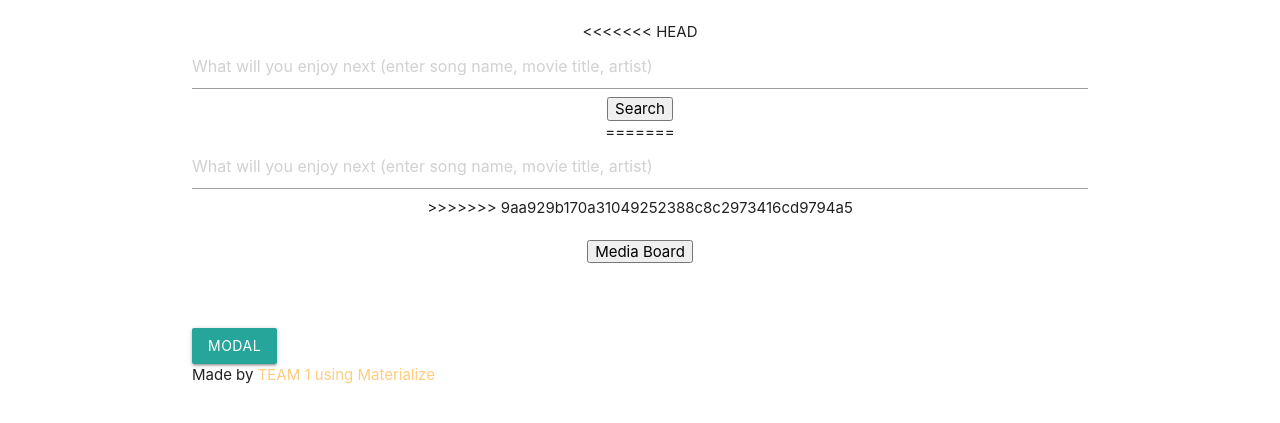
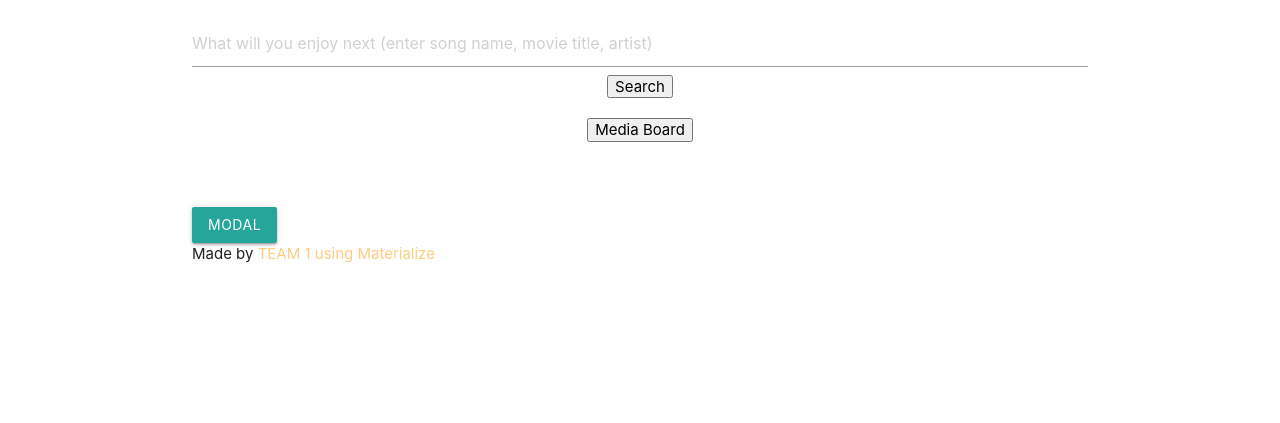
Before and after one commit to MaixusBetter/Entertainment-Explorer-Group-Project-1-1, a plain HTML site: page index.html in a window 1280 px wide. Shown: the part 309-732 px from the top of the page. Drawn offline with nearby package versions, Linux system fonts and the light colour scheme.

Commit message:
Update index.html

```diff
--- a/index.html
+++ b/index.html
@@ -29,15 +29,10 @@
       <h1 class="header center grey-text">ENTERTAINMENT FOR HUMANS</h1>
       <div class="row center">
         <div class="topnav">
-<<<<<<< HEAD
           <form id="inputCreation">
             <input type="text" id="user-input" name="user-input" placeholder="What will you enjoy next (enter song name, movie title, artist)">
             <button id="submit">Search</button>
           </form>
-
-=======
-          <input id="searchInput" type="text" placeholder="What will you enjoy next (enter song name, movie title, artist)">
->>>>>>> 9aa929b170a31049252388c8c2973416cd9794a5
         </div>
       </div>
       <div class="row center">
```
